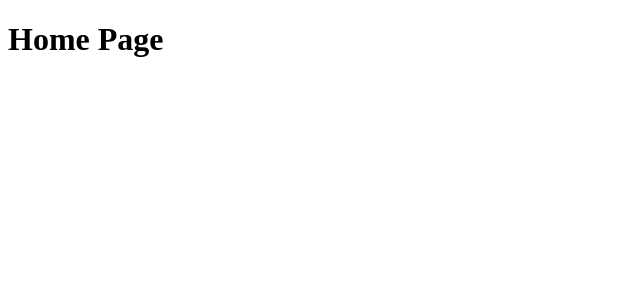
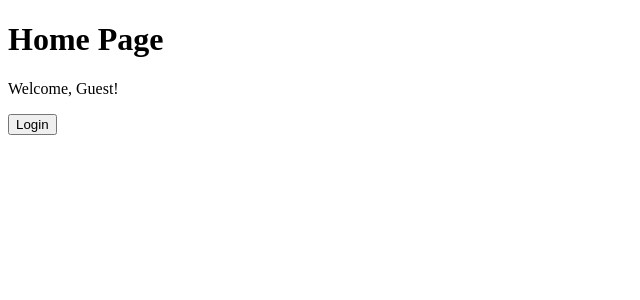
Before and after one commit to ikoide/vthacks2024, a React app in the folder frontend/: page / in a window 1280 px wide. Shown: the top 300 px of the page, without its empty margins (0-640 px from the left). Built offline with nearby package versions, Linux system fonts and the light colour scheme; no server answers; the HTML template or start-up script is replaced by a standard one.

Commit message:
Inital Auth

```diff
--- a/frontend/src/App.tsx
+++ b/frontend/src/App.tsx
@@ -4,7 +4,7 @@ import { useState, useEffect } from 'react';
 import HomePage from './pages/HomePage';
 import NotFound404 from './components/HTTPErrors/NotFound404';
 
-
+import LoginButton from './components/LoginButton';
 
 function App() {
   const location = useLocation();
@@ -13,11 +13,12 @@ function App() {
   return (
     <>
     <Routes key={location.pathname} location={location}>
-      <Route path="/" element={<HomePage />} />
+      <Route path="/" element={<HomePage userData={userData} />} />
       <Route path="*" element={<NotFound404 />} />
     </Routes>
+    <LoginButton setUserData={setUserData} />
     </>
   )
 }
 
-export default App
+export default App;
--- /dev/null
+++ b/frontend/src/components/LoginButton/index.tsx
@@ -0,0 +1,50 @@
+const API_URL = import.meta.env.VITE_API_URL;
+
+import { useState } from 'react';
+
+const LoginButton = ({ setUserData }: any) => {
+    return (
+        <button
+        onClick={() => {
+            // window.location.href = API_URL + "/login";
+
+            // create popup window, and listen to changes for localstorage to update user data
+            // center window in middle of screen
+            const y =
+                window.outerHeight / 2 + window.screenY - 300;
+            const x =
+                window.outerWidth / 2 + window.screenX - 300;
+            const popup = window.open(
+                API_URL + '/login?popup=true',
+                'Login',
+                `width=600,height=600,top=${y},left=${x}`
+            );
+
+            // add event listener to listen to changes in localstorage
+            window.addEventListener('storage', (e) => {
+                if (e.key === 'session') {
+                    // update user data
+                    const token =
+                        localStorage.getItem('session');
+                    fetch(API_URL + '/user', {
+                        method: 'GET',
+                        headers: {
+                            Authorization: `Bearer ${token}`,
+                        },
+                    })
+                        .then((res) => res.json())
+                        .then((data) => {
+                            setUserData(data);
+                        });
+                    // close popup
+                    popup?.close();
+                }
+            });
+
+            // add event listener to listen to changes in popup window
+        }}
+        >Login</button>
+    );
+};
+
+export default LoginButton;
--- a/frontend/src/pages/HomePage/index.tsx
+++ b/frontend/src/pages/HomePage/index.tsx
@@ -1,7 +1,12 @@
-const HomePage = () => {
+ const HomePage = ( { userData }: any ): JSX.Element => {
     return (
         <div>
             <h1>Home Page</h1>
+            {userData && Object.keys(userData).length > 0 ? (
+                <p>Welcome, {userData.name}!</p>
+                ) : (
+                <p>Welcome, Guest!</p>
+                )}
         </div>
         );
 
```
Also changed, not shown: frontend/src/components/Callback/index.tsx (added, +19 -0 lines), 1 other file (tests, documents, lock files or other folders).
